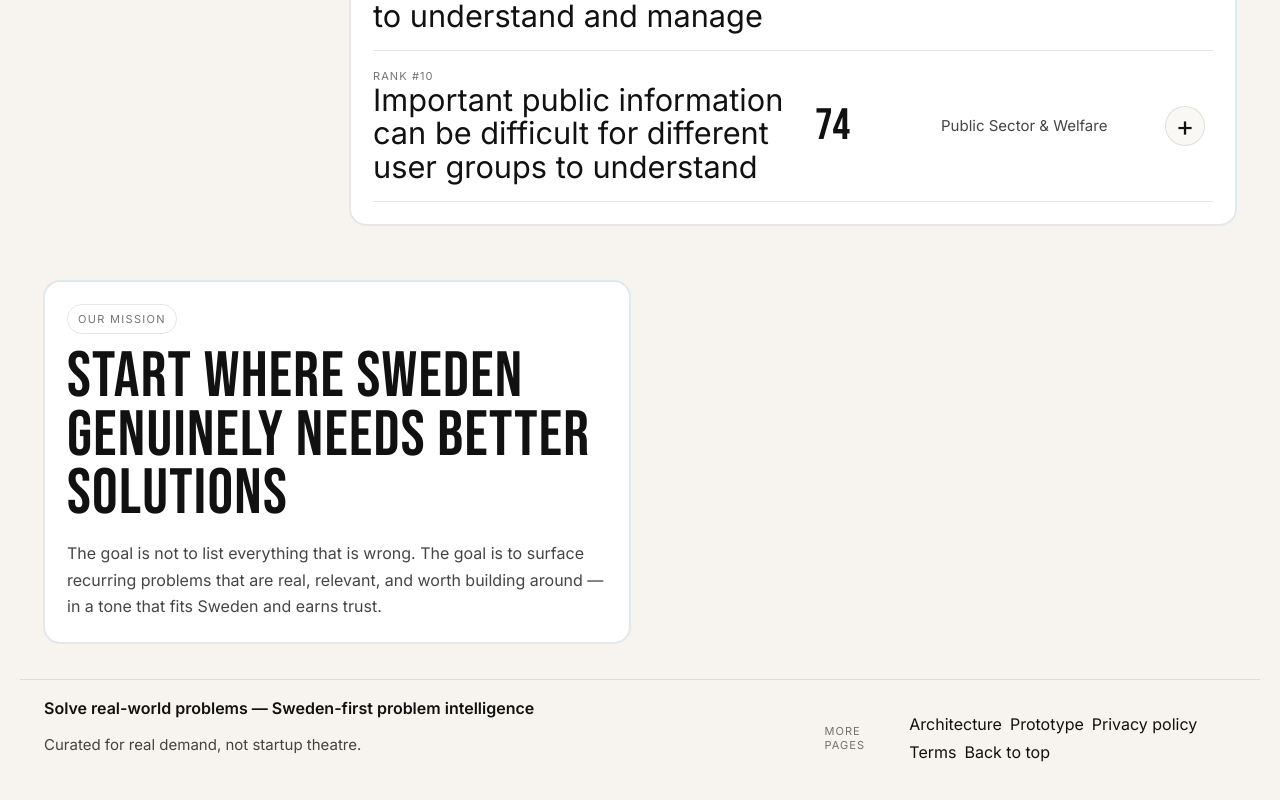
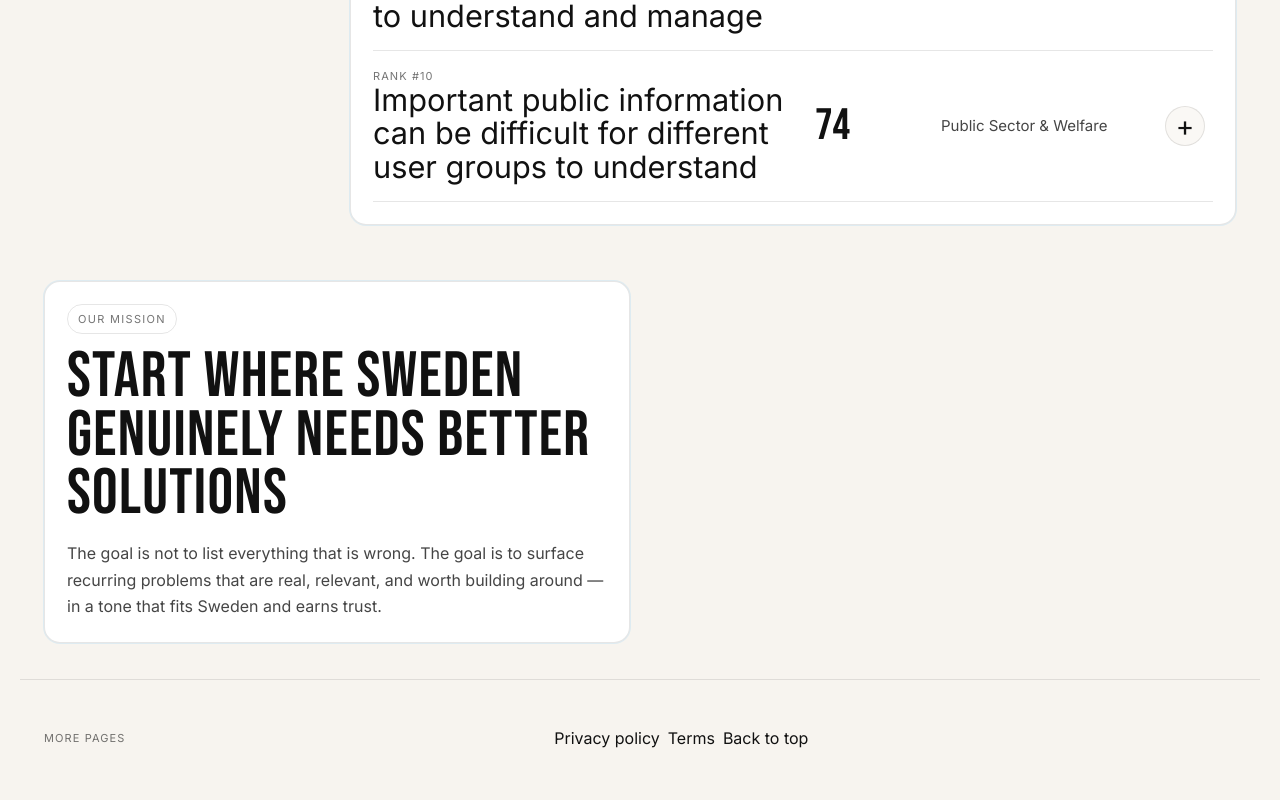
Before and after one commit to mpendyala3/fix-my-itch-sweden, a Next.js app: page / in a window 1280 px wide. Shown: the part 3867-4667 px from the top of the page. Built offline with nearby package versions, Linux system fonts and the light colour scheme.

Commit message:
refactor: simplify footer links

```diff
--- a/app/ClientHome.tsx
+++ b/app/ClientHome.tsx
@@ -796,15 +796,9 @@ export function HomePage({ routeLabel }: { routeLabel?: string }) {
 
         <footer>
           <div className="container footer-grid">
-            <div>
-              <div className="footer-title">{text.footerLeft}</div>
-              <p>{text.footerRight}</p>
-            </div>
             <nav aria-label={text.browseLabel}>
               <div className="footer-nav-title">{text.browseLabel}</div>
               <div className="footer-links">
-                <Link href="/architecture/">{text.architectureLink}</Link>
-                <Link href="/prototype/">{text.prototypeLink}</Link>
                 <Link href="/privacy/">{text.privacyLink}</Link>
                 <Link href="/terms/">{text.termsLink}</Link>
                 <a href="#home">{text.backToTop}</a>
```
Also changed, not shown: 13 other files (tests, documents, lock files or other folders).
